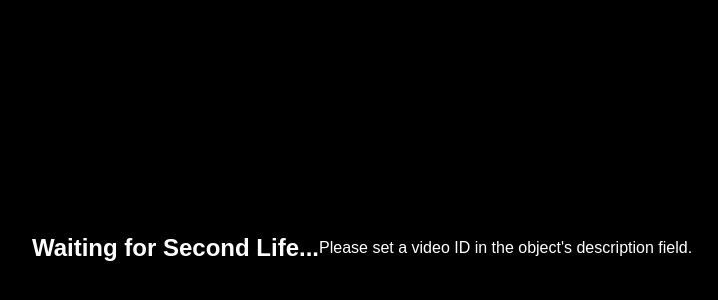
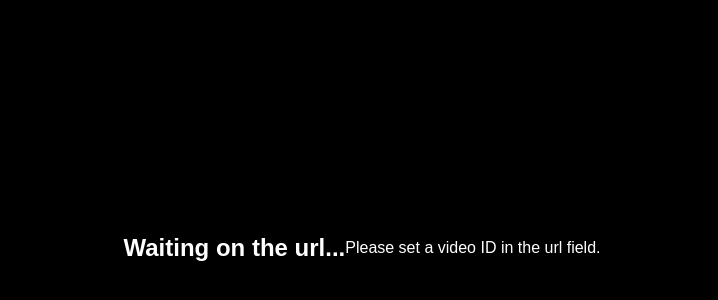
Before and after one commit to AvaCon/vw-youtube-player, a plain HTML site: page index.html in a window 1280 px wide. Shown: the part 152-452 px from the top of the page, without its empty margins (278-996 px from the left). Drawn offline with Linux system fonts and the light colour scheme.

Commit message:
Change title and waiting message in index.html

```diff
--- a/index.html
+++ b/index.html
@@ -1,7 +1,7 @@
 <!DOCTYPE html>
 <html>
 <head>
-    <title>SL YouTube Player</title>
+    <title>VW YouTube Player</title>
     <meta charset="utf-8">
     <meta name="viewport" content="width=device-width, initial-scale=1.0">
     <style>
@@ -34,8 +34,8 @@
 
     <div id="player-container">
         <div id="waiting">
-            <h2>Waiting for Second Life...</h2>
-            <p>Please set a video ID in the object's description field.</p>
+            <h2>Waiting on the url...</h2>
+            <p>Please set a video ID in the url field.</p>
         </div>
     </div>
 
```
